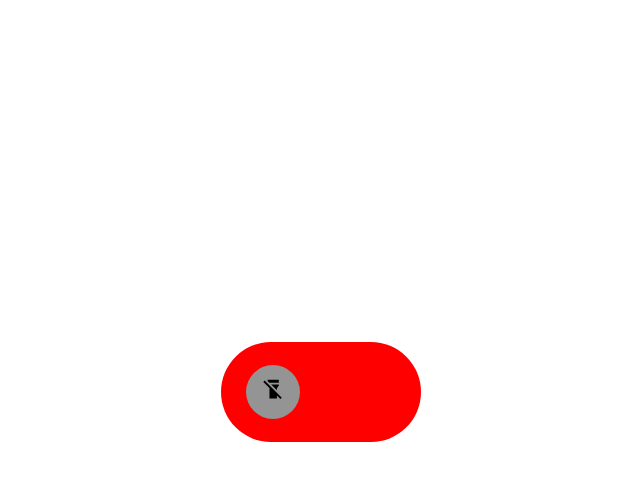
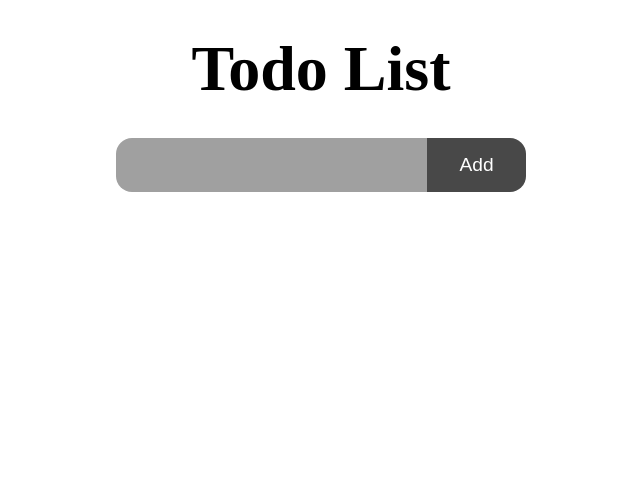
Before and after one commit to NipunShrivats/React_tutorials, a React (Vite) app in the folder react_tutorials/: page / in a window 1280 px wide. Shown: the top 480 px of the page, without its empty margins (319-959 px from the left). Built offline with nearby package versions, Linux system fonts and the light colour scheme.

Commit message:
updates on 5-3-25, change no. 1

```diff
--- a/react_tutorials/src/App.jsx
+++ b/react_tutorials/src/App.jsx
@@ -24,6 +24,8 @@ import LiftingStateUp from "./Components/6_React_Hooks/1_React_State/LiftingStat
 
 // -----------------------------------------------------
 import ToggleSwitch from "./Components/7_MiniProject_ToggleSwitch/ToggleSwitch";
+// -----------------------------------------------------
+import Todo from "./Components/8_MiniProjecft_ToDoApp/Todo";
 // -----------------------------------------------------
 
 export default function App() {
@@ -55,7 +57,9 @@ export default function App() {
       {/* <DerivedState /> */}
       {/* <LiftingStateUp /> */}
       {/* ---------------------- 7. Mini Project - ToggleSwitch ---------------------- */}
-      <ToggleSwitch />
+      {/* <ToggleSwitch /> */}
+      {/* ---------------------- 8. 8_MiniProjecft_TodoApp ---------------------- */}
+      <Todo />
     </>
   );
 }
--- /dev/null
+++ b/react_tutorials/src/Components/8_MiniProjecft_TodoApp/Todo.css
@@ -0,0 +1,56 @@
+.todo-app {
+    /* border: 2px solid red; */
+    height: 90vh;
+    display: flex;
+    flex-direction: column;
+    align-items: center;
+    /* justify-content: center; */
+    padding-top: 2rem;
+
+    .header {
+        /* border: 2px solid red; */
+        margin-bottom: 2rem;
+
+        h1 {
+            font-size: 4rem;
+        }
+    }
+
+    .form {
+        /* border: 2px solid red; */
+
+        form {
+            display: flex;
+            flex-direction: row;
+            align-items: center;
+
+            .todo-input {
+                /* border: 2px solid red; */
+                border-radius: 1rem 0 0 1rem;
+                border: none;
+                outline: none;
+                background-color: rgb(160, 160, 160);
+                padding: 1rem 2rem;
+                font-size: larger;
+            }
+
+            .todo-btn {
+                /* border: 2px solid red; */
+                border: none;
+                background-color: rgb(72, 72, 72);
+                color: white;
+                padding: 1rem 2rem;
+                font-size: larger;
+                border-radius: 0 1rem 1rem 0;
+                cursor: pointer;
+            }
+
+            .todo-btn:hover {
+                background-color: rgb(0, 0, 0);
+                transition: all 0.3s ease-in-out;
+            }
+        }
+
+
+    }
+}
--- /dev/null
+++ b/react_tutorials/src/Components/8_MiniProjecft_TodoApp/Todo.jsx
@@ -0,0 +1,26 @@
+import React from "react";
+import "./todo.css";
+
+export default function Todo() {
+  return (
+    <>
+      <section className="todo-app">
+        <header className="header">
+          <h1>Todo List</h1>
+        </header>
+        <section className="form">
+          <form action="">
+            <div>
+              <input type="text" className="todo-input" autoComplete="off" />
+            </div>
+            <div>
+              <button type="submit" className="todo-btn">
+                Add
+              </button>
+            </div>
+          </form>
+        </section>
+      </section>
+    </>
+  );
+}
```
